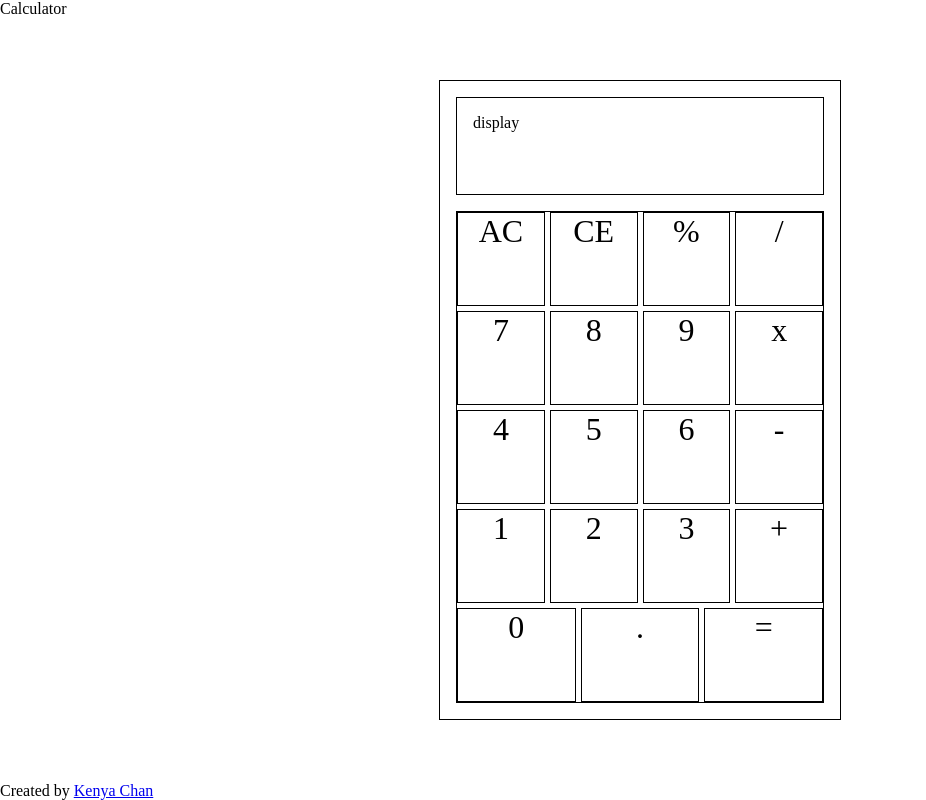
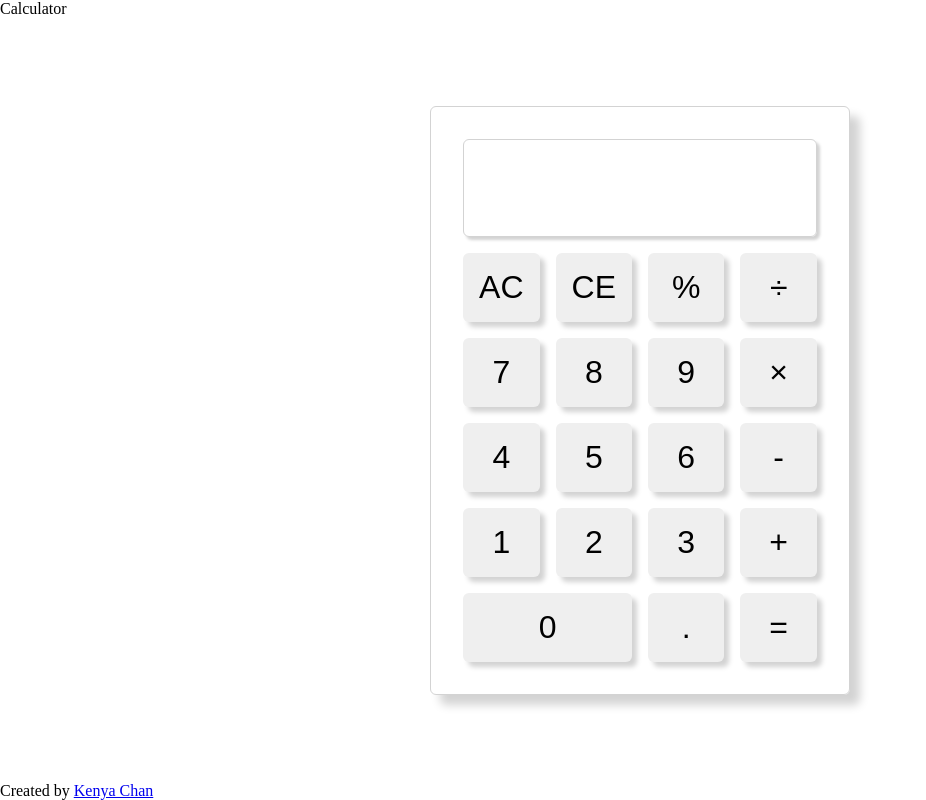
Before and after one commit to kenyachan/calculator, a plain HTML site: page index.html in a window 1280 px wide. Shown: the whole page, without its empty margins (0-926 px from the left). Drawn offline with Linux system fonts and the light colour scheme.

Commit message:
Add some styling

```diff
--- a/css/style.css
+++ b/css/style.css
@@ -18,48 +18,55 @@ main {
 
 
 #calculator-body {
-    width: 90vw;
-    border: 1px solid black;
+    width: auto;
+    height: auto;
+    border: 1px solid lightgrey;
+    border-radius: 6px;
+    box-shadow: 10px 10px 10px lightgrey;
+    padding: 1rem;
 }
 
 #display {
-    border: 1px solid black;
+    border: 1px solid lightgrey;
+    border-radius: 6px;
+    box-shadow: 3px 3px 3px lightgrey;
     height: 4rem;
-    display: flex;
-    flex-direction: column;
     padding: 1rem;
     margin: 1rem;
 }
 
 #keypad-container {
-    border: 1px solid black;
     margin: 1rem;
-
-    display: flex;
-    flex-wrap: wrap;
-    gap: 5px;
+    display: grid;
+    grid-template-columns: 1fr 1fr 1fr 1fr;
+    gap: 1rem;
 }
 
 .button {
-    flex: 1 0 21%;
-    padding-bottom: 15%;
-    border: 1px solid black;
+    padding: 1rem;
+    font-size: 2rem;
+    border-radius: 6px;
+    box-shadow: 5px 5px 5px lightgrey;
+    border: 0;
+}
 
-    text-align: center;
-    font-size: 2rem;
+#zero-button {
+    grid-column-start: 1;
+    grid-column-end: span 2;
+    width: auto;
 }
 
 @media only screen and (max-width: 600px) {
     #calculator-body {
-        max-width: 400px;
-        min-width: 300px;
+        /* max-width: 400px; */
+        /* min-width: 300px; */
     }
 }
 
 @media only screen and (min-width: 600px) {
     #calculator-body {
-        max-width: 400px;
-        min-width: 300px;
+        /* max-width: 400px; */
+        /* min-width: 300px; */
     }
 }
 
--- a/index.html
+++ b/index.html
@@ -13,27 +13,27 @@
     </header>
     <main>
         <div id="calculator-body">
-            <div id="display">display</div>
+            <div id="display"></div>
             <div id="keypad-container">
-                <div id="ac-button" class="button">AC</div>
-                <div id="ce-button" class="button">CE</div>
-                <div id="percentage-button" class="button">%</div>
-                <div id="divide-button" class="button">/</div>
-                <div id="seven-button" class="button">7</div>
-                <div id="eight-button" class="button">8</div>
-                <div id="nine-button" class="button">9</div>
-                <div id="multiply-button" class="button">x</div>
-                <div id="four-button" class="button">4</div>
-                <div id="five-button" class="button">5</div>
-                <div id="six-button" class="button">6</div>
-                <div id="subtract-button" class="button">-</div>
-                <div id="one-button" class="button">1</div>
-                <div id="two-button" class="button">2</div>
-                <div id="three-button" class="button">3</div>
-                <div id="addition-button" class="button">+</div>
-                <div id="zero-button" class="button">0</div>
-                <div id="decimal-button" class="button">.</div>
-                <div id="operate-button" class="button">=</div>
+                <button id="ac-button" class="button clear-button">AC</button>
+                <button id="ce-button" class="button clear-button">CE</button>
+                <button id="percentage-button" class="button operator-button">%</button>
+                <button id="divide-button" class="button operator-button">&divide;</button>
+                <button id="seven-button" class="button number-button">7</button>
+                <button id="eight-button" class="button number-button">8</button>
+                <button id="nine-button" class="button number-button">9</button>
+                <button id="multiply-button" class="button operator-button">&times;</button>
+                <button id="four-button" class="button number-button">4</button>
+                <button id="five-button" class="button number-button">5</button>
+                <button id="six-button" class="button number-button">6</button>
+                <button id="subtract-button" class="button operator-button">-</button>
+                <button id="one-button" class="button operator-button">1</button>
+                <button id="two-button" class="button number-button">2</button>
+                <button id="three-button" class="button number-button">3</button>
+                <button id="addition-button" class="button operator-button">+</button>
+                <button id="zero-button" class="button number-button">0</button>
+                <button id="decimal-button" class="button symbol-button">.</button>
+                <button id="operate-button" class="button operator-button">=</button>
             </div>
         </div>
     </main>
```
